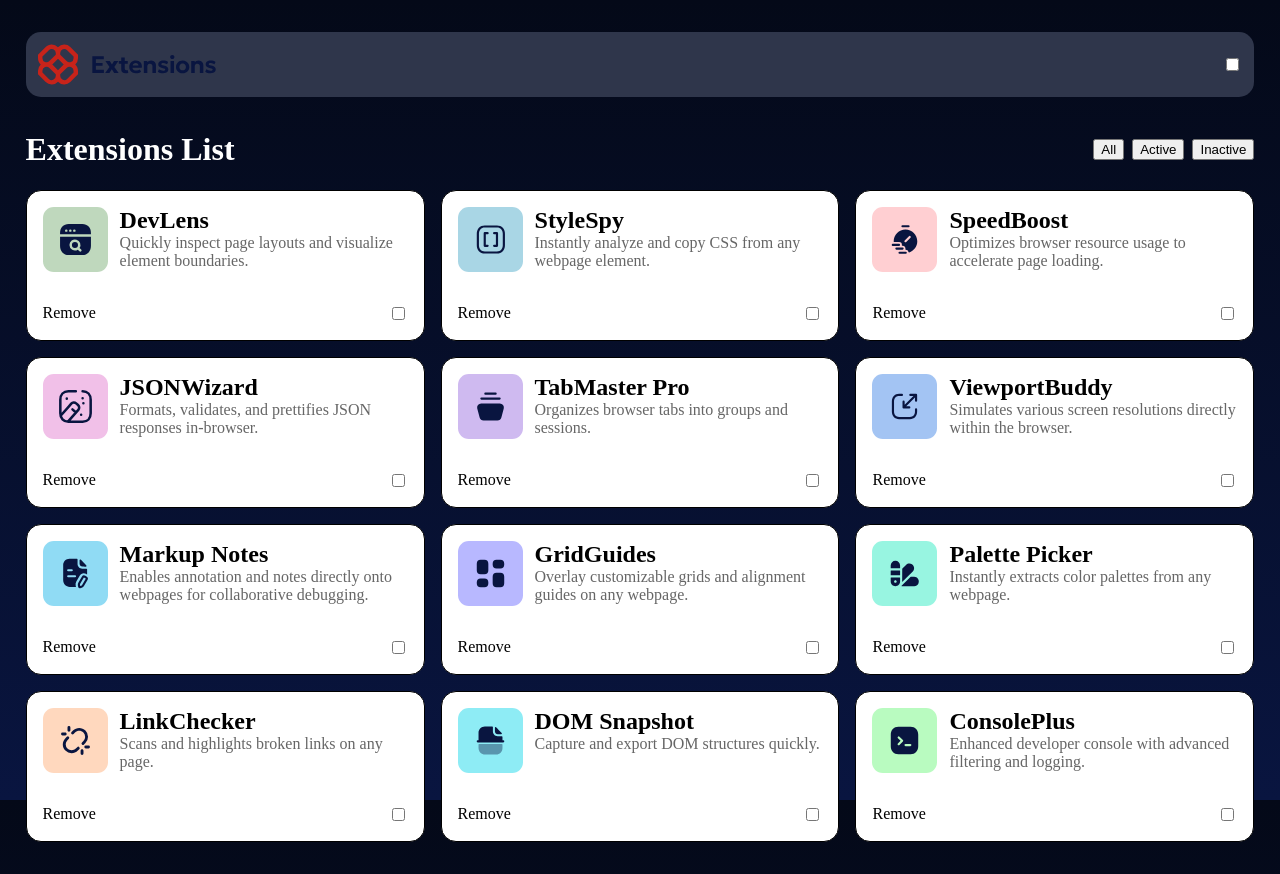
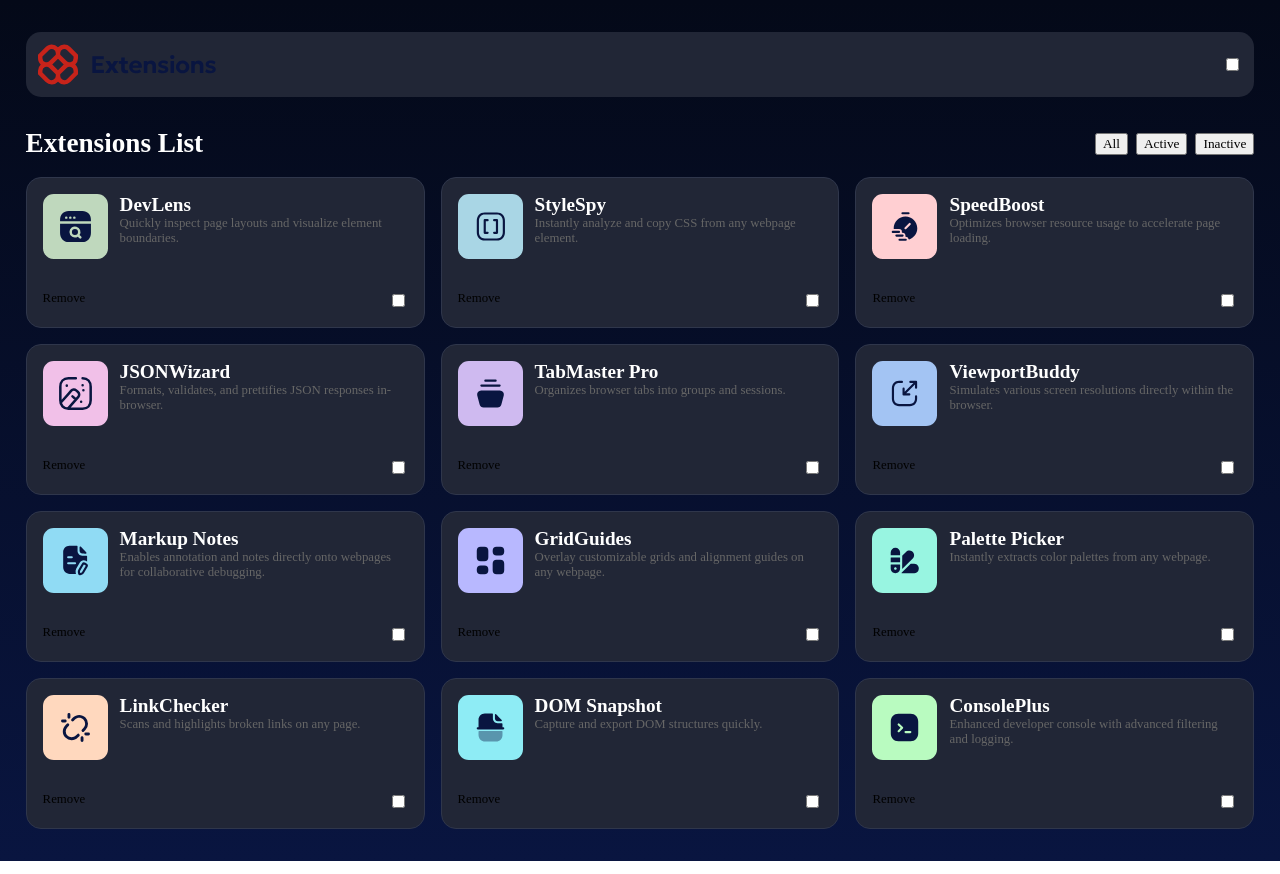
Before and after one commit to rileyrowland/firstFrontendChallenge, a plain HTML site: page index.html in a window 1280 px wide. Drawn offline with Linux system fonts and the light colour scheme.

Commit message:
added some filing and sizing to the text

```diff
--- a/index.html
+++ b/index.html
@@ -23,12 +23,12 @@
 
     <!--Title Section-->
     <div class="titleSection">
-        <h1>Extensions List</h1>
+        <h1 class="text">Extensions List</h1>
 
         <ul>
-            <li><button>All</button></li>
-            <li><button>Active</button></li>
-            <li><button>Inactive</button></li>
+            <li><button class="text">All</button></li>
+            <li><button class="text">Active</button></li>
+            <li><button class="text">Inactive</button></li>
         </ul>
     </div>
 
--- a/pagepopulate.js
+++ b/pagepopulate.js
@@ -46,6 +46,7 @@ contentsections.forEach((section, index) => {
 
     //Declare Footer Elements
     const removeButton = document.createElement("div");
+    removeButton.classList.add("text");
     removeButton.textContent = "Remove";
 
     const label = document.createElement("label");
--- a/style.css
+++ b/style.css
@@ -1,16 +1,21 @@
 body {
     background: linear-gradient(180deg, #040918 0%, #091540 100%);
     background-size: cover;
-    height: 100vh;
+    background-repeat: no-repeat;
+    min-height: 100vh;
     margin: 0;
 }
 
+.text {
+    font-family: "Noto Sans HK";
+}
+
 .spacer {
-    height: 4%;
+    height: 4vh;
 }
 
 header {
-    background-color: hsl(225, 23%, 24%);
+    background-color: hsl(226, 25%, 17%);
     border-radius: 15px;
     margin-left: 2%;
     margin-right: 2%;
@@ -42,6 +47,7 @@ header {
 
     .titleSection h1 {
         color: #fff;
+        font-size: 1.7em;
     }
 
     .titleSection ul {
@@ -61,8 +67,8 @@ header {
 }
 
 .contentBox {
-    background-color: #fff;
-    border: 1px solid #000;
+    background-color: hsl(226, 25%, 17%);
+    border: 1px solid hsl(225, 23%, 24%);
     border-radius: 15px;
     display: flex;
     flex: 1 1 300px;
@@ -89,12 +95,14 @@ header {
         }
 
             .contentBox .header .text h2 {
+                color: #fff;
                 font-size: 1.5em;
                 margin: 0;
+                font-size: 1.2em;
             }
 
             .contentBox .header .text p {
-                font-size: 1em;
+                font-size: 0.8em;
                 color: #666;
                 margin: 0;
             }
@@ -105,4 +113,8 @@ header {
         justify-content: space-between;
         margin-top: 2em;
     }
+
+        .content .footer .text {
+            font-size: 0.8em;
+        }
 /*#endregion*/
```
